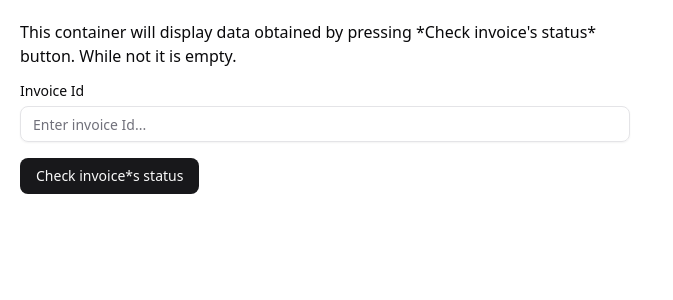
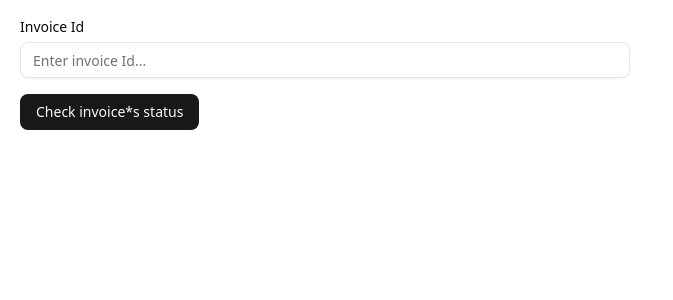
Before and after one commit to bogdankol/telrgam-bot-calendar, a Next.js app: page /invoice-check in a window 1280 px wide. Shown: the top 300 px of the page, without its empty margins (0-673 px from the left). Built offline with nearby package versions, Linux system fonts and the light colour scheme.

Commit message:
added default invoiceId check if in searchParams

```diff
--- a/src/app/invoice-check/content.tsx
+++ b/src/app/invoice-check/content.tsx
@@ -75,10 +75,6 @@ export default function Content({ invoiceId }: { invoiceId?: string }) {
 	return (
 		<div className='flex space-x-5 p-5'>
 			<div className='w-1/2 space-y-4'>
-				<h3>
-					This container will display data obtained by pressing *Check
-					invoice&apos;s status* button. While not it is empty.
-				</h3>
 				<Form {...formHook}>
 					<form
 						onSubmit={formHook.handleSubmit(onSubmitHandler)}
```
